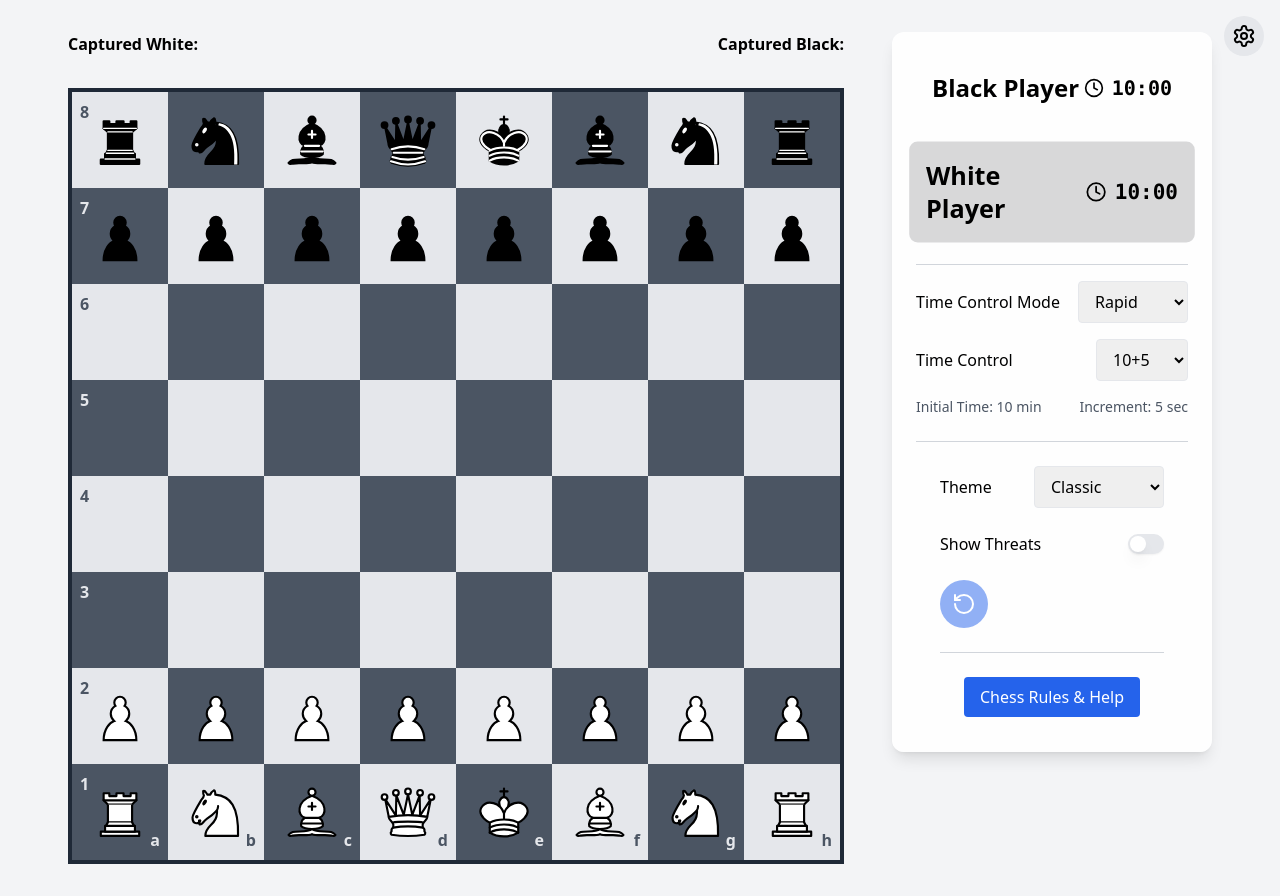
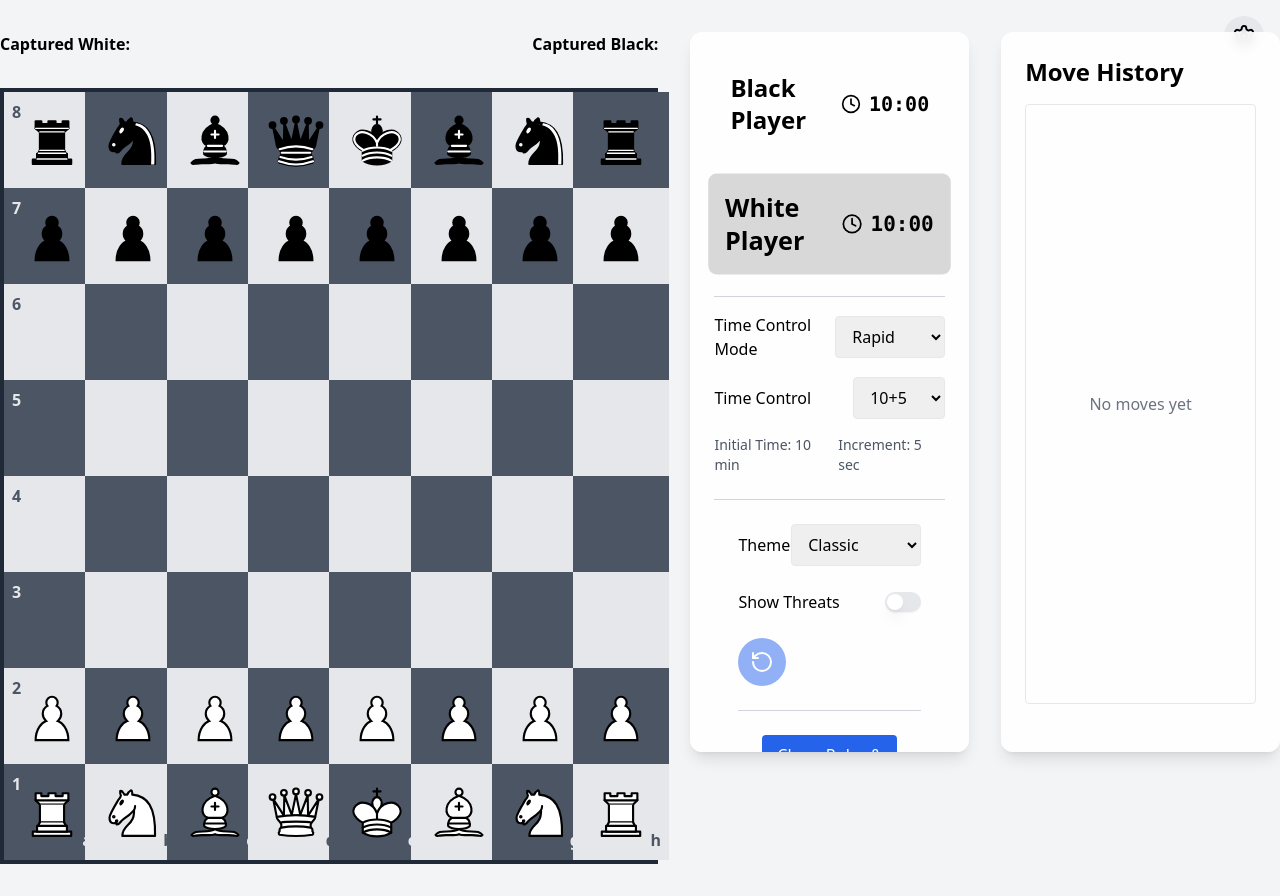
Before and after one commit to dowells-mike/chess-game, a React (Create React App) app: page / in a window 1280 px wide. Built offline with nearby package versions, Linux system fonts and the light colour scheme.

Commit message:
moved the "Move History" panel to the right of control panel for 3-panel organisation and usability

```diff
--- a/src/App.tsx
+++ b/src/App.tsx
@@ -679,7 +679,7 @@ const App: React.FC = () => {
   }, []); // Empty dependency array - only run once on mount
 
   return (
-    <div className={`flex items-start justify-center gap-12 min-h-screen py-8 ${currentTheme.background}`}>
+    <div className={`flex items-start justify-center gap-8 min-h-screen py-8 ${currentTheme.background}`}>
        {/* Settings Button */}
        <button
         onClick={() => setIsSettingsOpen(true)}
@@ -1052,11 +1052,13 @@ const App: React.FC = () => {
         </div>
 
           </div>
+        </div>
+      </div>
 
-          {/* Move History Section */}
-          <div className="border-t border-gray-300 pt-6">
+      {/* Move History Panel */}
+      <div className="w-80 h-[90vh] bg-white bg-opacity-90 rounded-xl shadow-lg backdrop-blur-sm p-6">
         <h3 className="text-2xl font-semibold mb-4">Move History</h3>
-            <div className="h-64 overflow-y-auto border border-gray-200 rounded">
+        <div className="h-[calc(90vh-120px)] overflow-y-auto border border-gray-200 rounded">
           {moveHistory.length === 0 ? (
             <div className="flex items-center justify-center h-full text-gray-500">
               No moves yet
@@ -1115,8 +1117,6 @@ const App: React.FC = () => {
           )}
         </div>
       </div>
-        </div>
-      </div>
 
       {promotionState && (
         <div className="fixed inset-0 bg-black bg-opacity-60 flex items-center justify-center">
```
Lines whose indentation alone changed are shown as unchanged.
